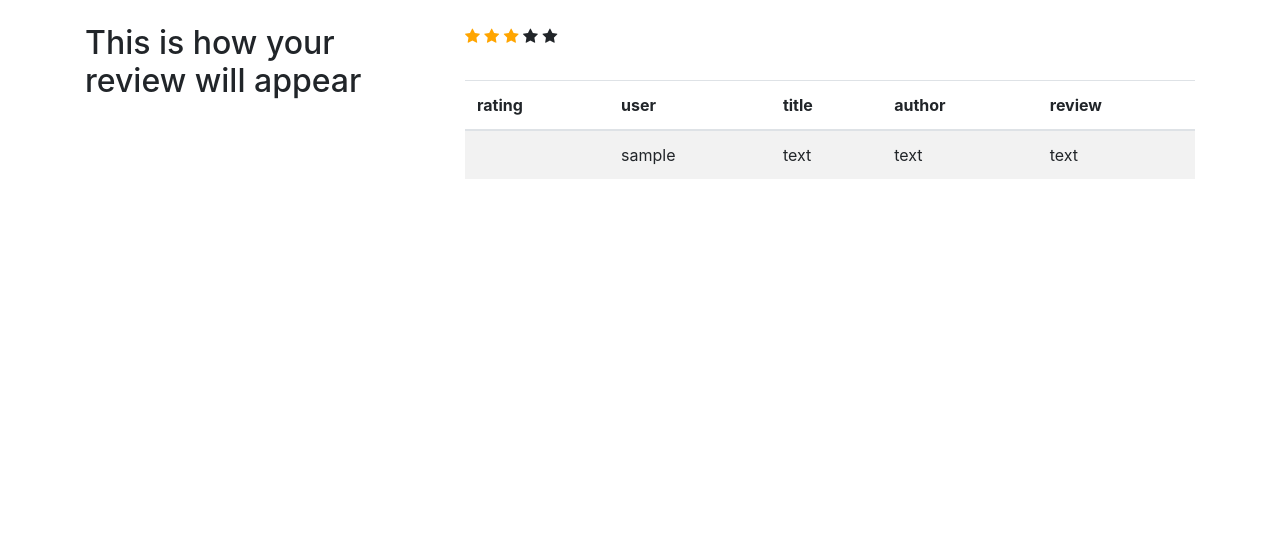
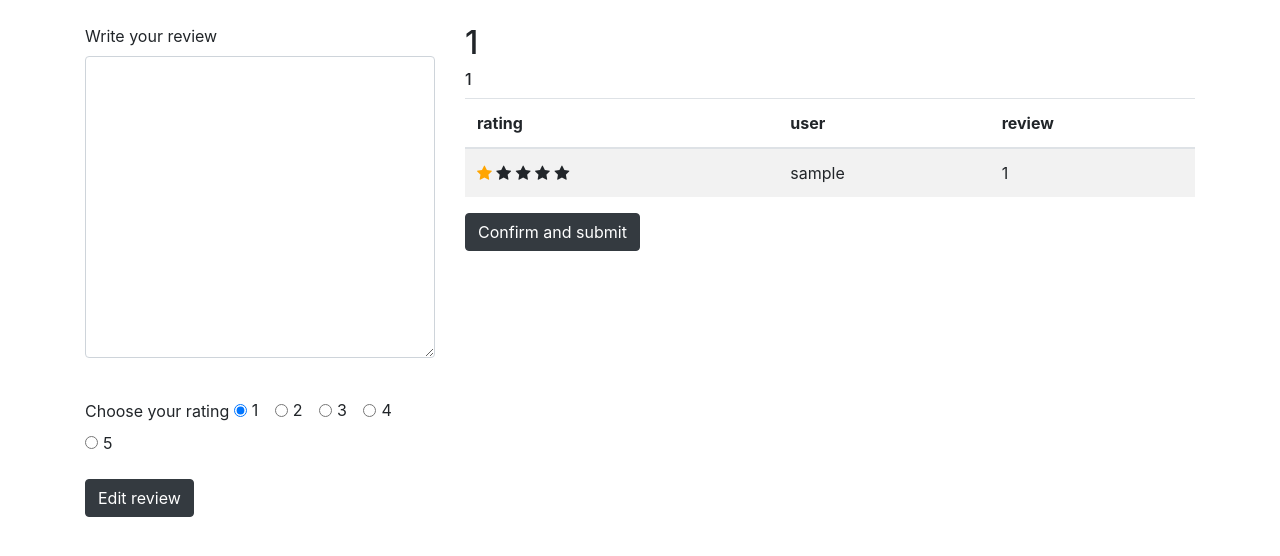
Before and after one commit to Aurian-Nogues/CS50W-Project1, a Flask app: template templates/review.html in a window 1280 px wide. Shown: the part 56-612 px from the top of the page. Run offline with Flask 2, Linux system fonts and the light colour scheme; the template is opened without the code that fills it, so the values that code supplies are empty; the visitor is signed in with stand-in values (Sample User, id 1); some libraries are stand-ins or nearby versions.

Commit message:
functional review page, need to link it

```diff
--- a/application.py
+++ b/application.py
@@ -101,16 +101,19 @@
     return render_template('search.html', books=books)
 
 #book page
-@app.route('/book/<int:isbn>', methods = ['POST', 'GET'])
-def book(isbn):
+@app.route('/book/<int:id>', methods = ['POST', 'GET'])
+def book(id):
+
+    session['id'] = id
+    book = db.execute("SELECT * FROM books WHERE id = :id", {"id": id}).fetchone()
 
     if request.method == "POST" :
-        review = request.form['review']
-        rating = request.form['rating']
-        user = session['user']
-        return render_template('review.html', review=review, rating=rating)
+        session['review'] = request.form['review']
+        session['rating'] = request.form['rating']
 
-    return render_template('book.html')
+        return render_template('review.html')
+
+    return render_template('book.html', book=book)
 
 #log out page
 @app.route('/logout')
--- a/static/styles.css
+++ b/static/styles.css
@@ -9,7 +9,7 @@
 }
 
 .book-links {
-    color: red;
+    color: black;
 }
 
 /*class to colour the ratings star  */
--- a/templates/creation_succes.html
+++ b/templates/creation_succes.html
@@ -3,7 +3,7 @@
 {% block heading %}
 {% endblock %}
 
-{% block body %}
+{% block body1 %}
 
 <h1>{{success}}{{username}}</h1>
 <a href="{{ url_for('index') }}">Go back to login page</a>
--- a/templates/register.html
+++ b/templates/register.html
@@ -3,7 +3,7 @@
 {% block heading %}
 {% endblock %}
 
-{% block body %}
+{% block body1 %}
 
 <h1>Please register</h1>
 <form method ="post">
--- a/templates/review.html
+++ b/templates/review.html
@@ -7,44 +7,111 @@
 
 </br>
 
-<h2>This is how your review will appear</h2>
+<form method ="POST">
+        <div class="form-group">
+                <label for="exampleFormControlTextarea1">Write your review</label>
+                <textarea class="form-control" name=review id="exampleFormControlTextarea1" rows="12"></textarea>
+              </div>
+
+            </br>
+            <label for="exampleFormControlTextarea1">Choose your rating</label>
+
+        <div class="form-check form-check-inline">
+            <input class="form-check-input" type="radio" checked="" name="rating" id="inlineRadio2" type = "number" value=1>
+            <label class="form-check-label btn-default" for="inlineRadio2">1</label>
+            </div>
+            <div class="form-check form-check-inline">
+                <input class="form-check-input" type="radio" name="rating" id="inlineRadio2" type = "number" value=2>
+                <label class="form-check-label" for="inlineRadio2">2</label>
+            </div>
+            <div class="form-check form-check-inline">
+                <input class="form-check-input" type="radio" name="rating" id="inlineRadio2" type = "number" value=3>
+                <label class="form-check-label" for="inlineRadio2">3</label>
+            </div>
+            <div class="form-check form-check-inline">
+                    <input class="form-check-input" type="radio" name="rating" id="inlineRadio2" type = "number" value=4>
+                    <label class="form-check-label" for="inlineRadio2">4</label>
+            </div>
+            <div class="form-check form-check-inline">
+                    <input class="form-check-input" type="radio" name="rating" id="inlineRadio2" type = "number" value=5>
+                    <label class="form-check-label" for="inlineRadio2">5</label>
+            </div>
+
+        </br>
+    </br>
+        <button type="submit" class="btn btn-dark">Edit review</button>
+      </form>
+
 
 {% endblock %}
 
 {% block body2 %}
-
-</br>
-<span class="fa fa-star checked"></span>
-<span class="fa fa-star checked"></span>
-<span class="fa fa-star checked"></span>
-<span class="fa fa-star"></span>
-<span class="fa fa-star"></span>
-<h1>{{review}}</h1>
-<h1>{{rating}}</h1>
-
 </br>
 
 <table class="table table-striped">
+        <h2>{{session['title']}}</h2>
+        <h6>{{session['author']}}</h6>
         <thead>
           <tr>
             <th scope="col">rating</th>
             <th scope="col">user</th>
-            <th scope="col">title</th>
-            <th scope="col">author</th>
             <th scope="col">review</th>
           </tr>
         </thead>
 
         <tbody>
                 <tr>
-                    <td>{{rating}}</td>
+
+
+
+                        {% if session['rating'] == "1" %}
+                        <td>
+                        <span class="fa fa-star checked"></span>
+                        <span class="fa fa-star"></span>
+                        <span class="fa fa-star"></span>
+                        <span class="fa fa-star"></span>
+                        <span class="fa fa-star"></span>
+                        </td>
+                        {% elif session['rating'] == "2" %}
+                        <td>
+                        <span class="fa fa-star checked"></span>
+                        <span class="fa fa-star checked"></span>
+                        <span class="fa fa-star"></span>
+                        <span class="fa fa-star"></span>
+                        <span class="fa fa-star"></span>
+                        </td>
+                        {% elif session['rating'] == "3" %}
+                        <td></td>
+                        <span class="fa fa-star checked"></span>
+                        <span class="fa fa-star checked"></span>
+                        <span class="fa fa-star checked"></span>
+                        <span class="fa fa-star"></span>
+                        <span class="fa fa-star"></span>
+                        </td>
+                        {% elif session['rating'] == "4" %}
+                        <td>
+                        <span class="fa fa-star checked"></span>
+                        <span class="fa fa-star checked"></span>
+                        <span class="fa fa-star checked"></span>
+                        <span class="fa fa-star checked"></span>
+                        <span class="fa fa-star"></span>
+                        </td>
+                        {% elif session['rating'] == "5" %}
+                        <td>
+                        <span class="fa fa-star checked"></span>
+                        <span class="fa fa-star checked"></span>
+                        <span class="fa fa-star checked"></span>
+                        <span class="fa fa-star checked"></span>
+                        <span class="fa fa-star checked"></span>
+                        </td>
+                        {% endif %}
+
                     <td>{{session['user']}}</td>
-                    <td>text</td>
-                    <td>text</td>
-                    <td>text</td>
+                    <td>{{session['review']}}</td>
+
                 </tr>
         </tbody>
       </table>
-
+      <button type="submit" class="btn btn-dark">Confirm and submit</button>
 
 {% endblock %}
```
Also changed, not shown: templates/book.html (+7 -18 lines), templates/search.html (+4 -4 lines), 4 other files.
